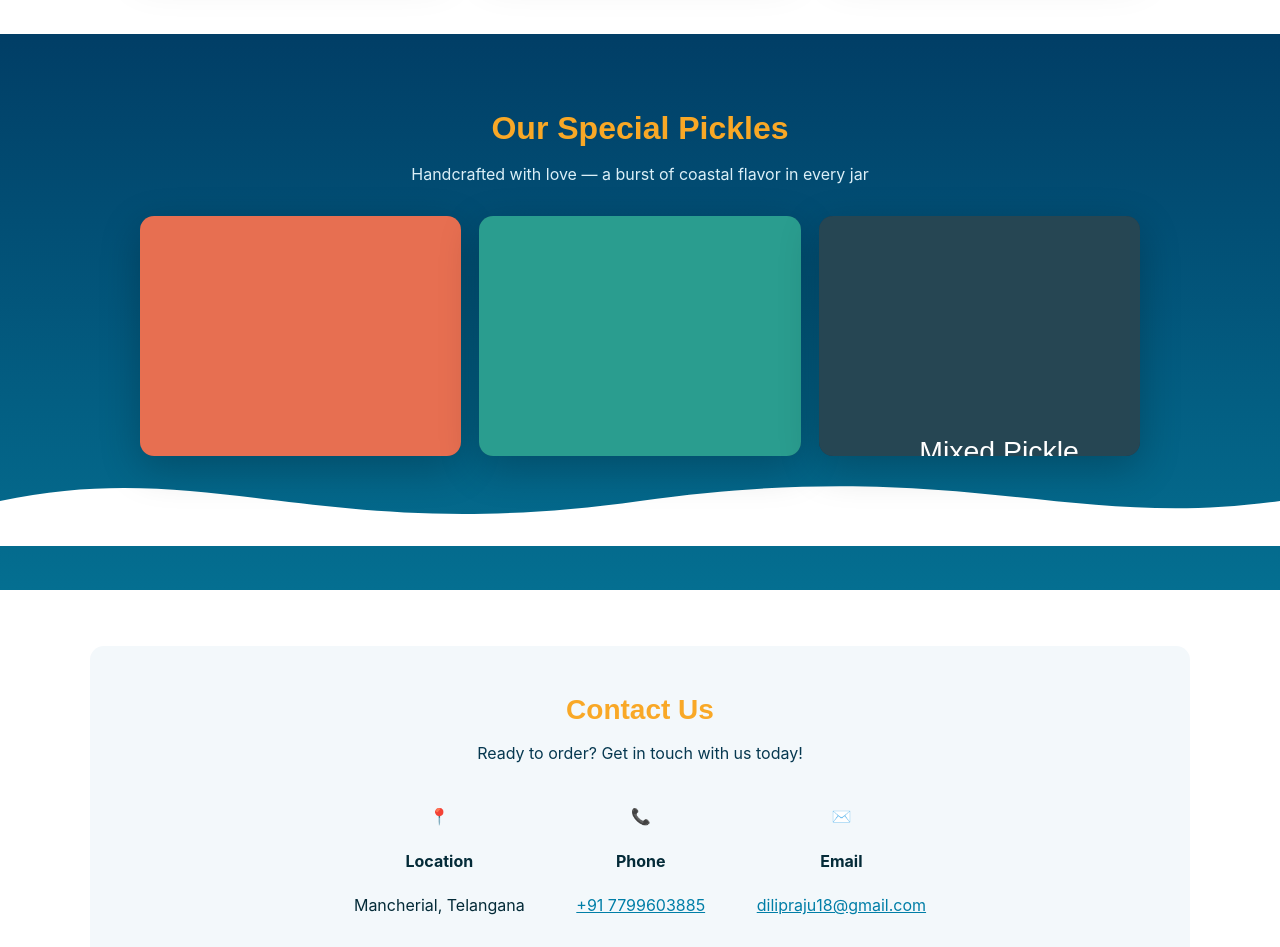
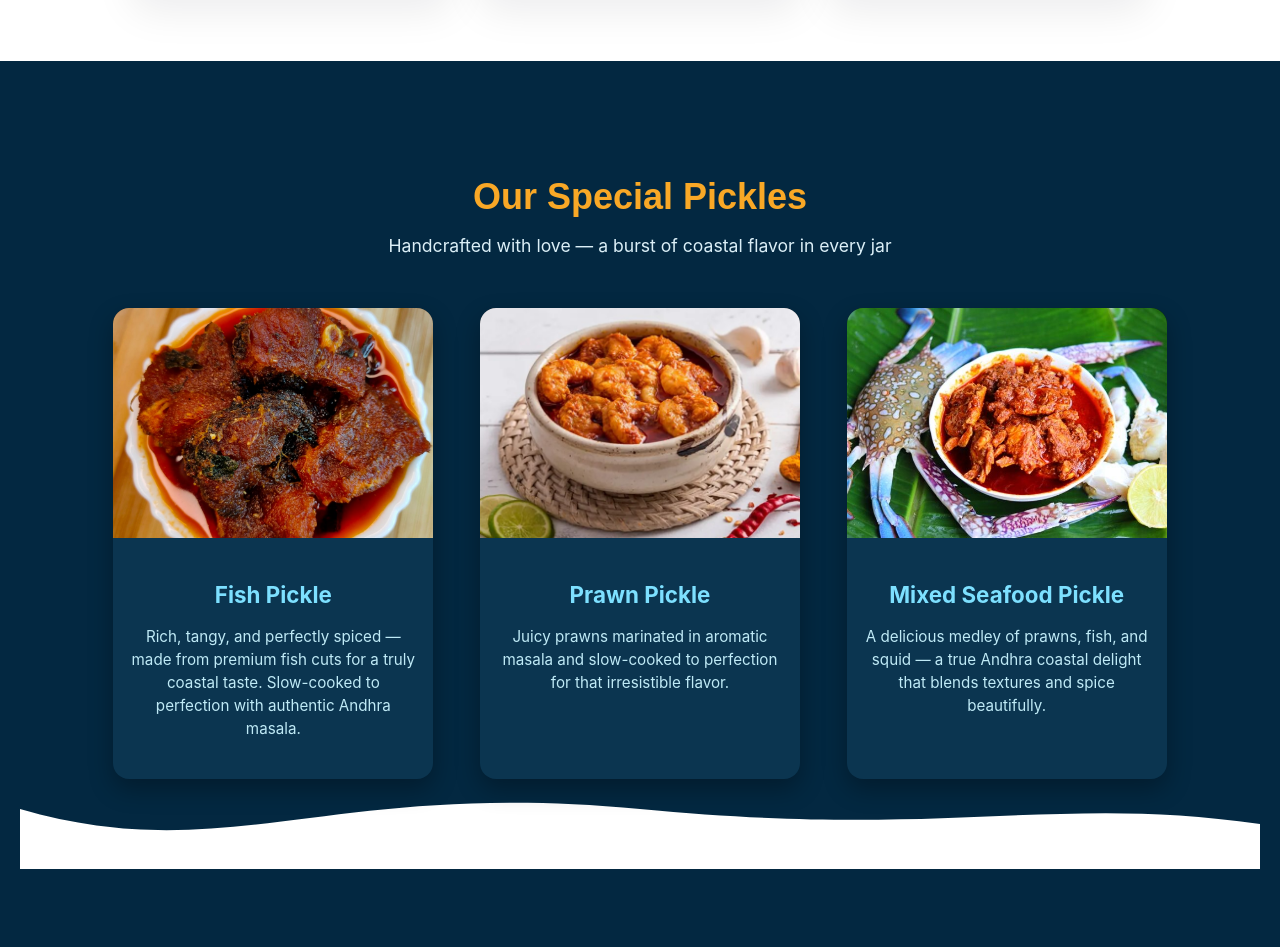
Before and after one commit to dileepambati/manikantacoastalpickles, a plain HTML site: page index.html in a window 1280 px wide. Shown: the part 1153-2100 px from the top of the page. Drawn offline with Linux system fonts and the light colour scheme.

Commit message:
full version.

```diff
--- a/index.html
+++ b/index.html
@@ -30,7 +30,7 @@
     /* Topbar */
     .topbar{position:sticky;top:0;z-index:60;background:linear-gradient(180deg,#062e40,#03262f);box-shadow:0 6px 18px rgba(0,0,0,0.25)}
     .topbar-inner{display:flex;align-items:center;justify-content:space-between;padding:14px 0}
-    .brand{color:#9fefff;font-family:'Oswald',sans-serif;font-size:1.15rem}
+    .brand{color:#9fefff;font-family: Georgia, serif;font-size:3rem}
     .nav a{color:#fff;margin-left:18px;text-decoration:none;font-weight:600}
     .btn{display:inline-block;padding:10px 16px;border-radius:10px;text-decoration:none}
     .btn.ghost{background:transparent;border:2px solid rgba(255,255,255,0.12);color:#fff}
@@ -54,6 +54,9 @@
     .wave{width:100%;line-height:0}
     .wave svg{display:block;width:100%;height:90px}
 
+
+
+
     /* ABOUT */
     .about{background:#fff;padding:64px 0}
     .section-title{font-family:'Oswald',sans-serif;color:var(--accent);font-size:28px;margin-bottom:12px;text-align:center}
@@ -69,17 +72,72 @@
     .feature-card p{color:#355c6c;flex:1}
 
 /* PRODUCTS */
-    .products{background:linear-gradient(180deg,#013e66,#046f91);color:#fff;padding:44px 0;position:relative}
-    .products .section-title{color:var(--accent);text-align:center;font-size:32px}
-    .products .lead{color:#dbeff7;text-align:center}
-    .products-grid{display:grid;grid-template-columns:1fr;gap:18px;margin-top:20px;padding:0 10px}
-    .product{background:var(--card);border-radius:14px;overflow:hidden;display:grid;grid-template-columns:1fr;padding:0;box-shadow:0 12px 40px rgba(0,0,0,0.22);transition:transform .3s ease}
-    .product:hover{transform:translateY(-8px)}
-    .product-media{width:100%;height:220px;overflow:hidden;flex:0 0 auto;display:flex;align-items:center;justify-content:center;background:#0b3550}
-    .product-media svg{width:100%;height:100%;display:block}
-    .product-body{padding:18px}
-    .product-body h3{color:#9feaff;margin:0 0 8px}
-    .product-body p{color:#e0f7ff}
+.products {
+  background: #032841;
+  padding: 80px 20px;
+  color: #fff;
+  text-align: center;
+}
+.products .section-title {
+  color: #f9a826;
+  font-family: 'Oswald', sans-serif;
+  font-size: 36px;
+  font-weight: 700;
+  margin-bottom: 10px;
+}
+.products .lead {
+  color: #dbeff7;
+  font-size: 1.1rem;
+  margin-bottom: 50px;
+}
+.product-grid {
+  display: grid;
+  grid-template-columns: repeat(auto-fit, minmax(280px, 1fr));
+  gap: 40px;
+  justify-items: center;
+}
+.product-card {
+  background: #0b3550;
+  border-radius: 16px;
+  box-shadow: 0 10px 25px rgba(0, 0, 0, 0.3);
+  overflow: hidden;
+  width: 320px;
+  transition: all 0.3s ease;
+}
+.product-card:hover {
+  transform: translateY(-8px);
+  box-shadow: 0 18px 40px rgba(0, 0, 0, 0.4);
+}
+.product-img {
+  width: 100%;
+  height: 230px;
+  overflow: hidden;
+  background: #000;
+}
+.product-img img {
+  width: 100%;
+  height: 100%;
+  object-fit: cover;
+  transition: transform 0.4s ease;
+  border-radius: 10px 10px 0 0;
+}
+.product-card:hover img {
+  transform: scale(1.08);
+}
+.product-info {
+  padding: 18px 16px 24px;
+}
+.product-info h3 {
+  color: #7de0ff;
+  font-size: 1.4rem;
+  margin-bottom: 10px;
+}
+.product-info p {
+  color: #bfeaf6;
+  font-size: 0.95rem;
+  line-height: 1.5;
+}
+
 
     /* CONTACT */
     .contact{padding:56px 0;background:#fff}
@@ -151,15 +209,15 @@
         <div class="hero-glow" aria-hidden></div>
 
         <!-- placeholder hero image as inline SVG (you'll replace later) -->
-        <div class="cover" id="heroCover" role="img" aria-label="Jar of pickles">
-          <svg viewBox="0 0 1200 800" preserveAspectRatio="xMidYMid slice" xmlns="http://www.w3.org/2000/svg" style="width:100%;height:100%;">
-            <defs>
-              <linearGradient id="g1" x1="0" x2="1"><stop offset="0" stop-color="#ff8a65"/><stop offset="1" stop-color="#ff7043"/></linearGradient>
-            </defs>
-            <rect width="100%" height="100%" fill="url(#g1)"></rect>
-            <text x="50%" y="50%" dominant-baseline="middle" text-anchor="middle" font-size="48" fill="#fff" font-family="Poppins, Arial">Hero Image</text>
-          </svg>
+          <div class="hero-media reveal" id="heroMedia">
+              <div class="hero-glow" aria-hidden></div>
+
+              <!-- Hero image -->
+              <div class="cover" id="heroCover" role="img" aria-label="Seafood pickle jar">
+                  <img src="prawns.jpg" alt="Seafood pickle jar" style="width:100%; height:auto; border-radius:16px;">
               </div>
+          </div>
+
       </div>
     </div>
 
@@ -216,58 +274,52 @@
           <h2 class="section-title center">Our Special Pickles</h2>
           <p class="lead center light">Handcrafted with love — a burst of coastal flavor in every jar</p>
 
-      <div class="products-grid">
+          <div class="product-grid">
+
               <!-- Product 1 -->
-        <article class="product reveal">
-          <div class="product-media" aria-hidden>
-            <!-- inline svg placeholder -->
-            <svg viewBox="0 0 800 600" xmlns="http://www.w3.org/2000/svg" preserveAspectRatio="xMidYMid slice">
-              <rect width="100%" height="100%" fill="#e76f51"></rect>
-              <text x="50%" y="50%" fill="#fff" font-size="36" font-family="Poppins, Arial" text-anchor="middle" dominant-baseline="middle">Fish Pickle</text>
-            </svg>
+              <div class="product-card reveal">
+                  <div class="product-img">
+                      <img src="fish1.jpg" alt="Fish Pickle">
                   </div>
-          <div class="product-body">
+                  <div class="product-info">
                       <h3>Fish Pickle</h3>
                       <p>Rich, tangy, and perfectly spiced — made from premium fish cuts for a truly coastal taste. Slow-cooked to perfection with authentic Andhra masala.</p>
                   </div>
-        </article>
+              </div>
 
               <!-- Product 2 -->
-        <article class="product reveal">
-          <div class="product-media" aria-hidden>
-            <svg viewBox="0 0 800 600" xmlns="http://www.w3.org/2000/svg" preserveAspectRatio="xMidYMid slice">
-              <rect width="100%" height="100%" fill="#2a9d8f"></rect>
-              <text x="50%" y="50%" fill="#fff" font-size="36" font-family="Poppins, Arial" text-anchor="middle" dominant-baseline="middle">Prawn Pickle</text>
-            </svg>
+              <div class="product-card reveal">
+                  <div class="product-img">
+                      <img src="prawns.jpg" alt="Prawn Pickle">
                   </div>
-          <div class="product-body">
+                  <div class="product-info">
                       <h3>Prawn Pickle</h3>
-            <p>Juicy prawns marinated in aromatic masala and slow-cooked to perfection for that irresistible flavor — a delicacy that brings the ocean to your table.</p>
+                      <p>Juicy prawns marinated in aromatic masala and slow-cooked to perfection for that irresistible flavor.</p>
                   </div>
-        </article>
+              </div>
 
               <!-- Product 3 -->
-        <article class="product reveal">
-          <div class="product-media" aria-hidden>
-            <svg viewBox="0 0 800 600" xmlns="http://www.w3.org/2000/svg" preserveAspectRatio="xMidYMid slice">
-              <rect width="100%" height="100%" fill="#264653"></rect>
-              <text x="50%" y="50%" fill="#fff" font-size="36" font-family="Poppins, Arial" text-anchor="middle" dominant-baseline="middle">Mixed Pickle</text>
-            </svg>
+              <div class="product-card reveal">
+                  <div class="product-img">
+                      <img src="crab.jpg" alt="crabs">
                   </div>
-          <div class="product-body">
+                  <div class="product-info">
                       <h3>Mixed Seafood Pickle</h3>
                       <p>A delicious medley of prawns, fish, and squid — a true Andhra coastal delight that blends textures and spice beautifully.</p>
                   </div>
-        </article>
+              </div>
+
           </div>
       </div>
 
-    <div class="wave bottom" aria-hidden>
+      <div class="wave" aria-hidden>
           <svg viewBox="0 0 1440 120" preserveAspectRatio="none">
-        <path d="M0,60 C240,0 360,120 720,60 C1080,0 1200,100 1440,60 L1440 120 L0 120 Z" fill="#ffffff"/>
+              <path d="M0,40 C240,120 360,0 720,40 C1080,80 1200,20 1440,60 L1440 120 L0 120 Z" fill="#ffffff"/>
           </svg>
       </div>
   </section>
+
+
 
   <!-- CONTACT -->
   <section id="contact" class="contact" aria-label="Contact">
@@ -364,6 +416,7 @@
         requestAnimationFrame(anim);
       }
 
+
       // Smooth scroll for internal links
       document.querySelectorAll('a[href^="#"]').forEach(a=>{
         a.addEventListener('click', (ev)=>{
```
Also changed, not shown: crab.jpg (added), fish1.jpg (added), prawns.jpg (added). Lines whose indentation alone changed are shown as unchanged.
